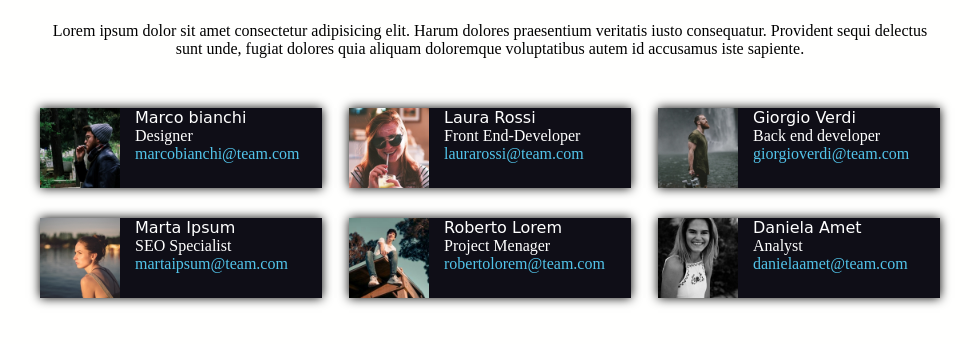
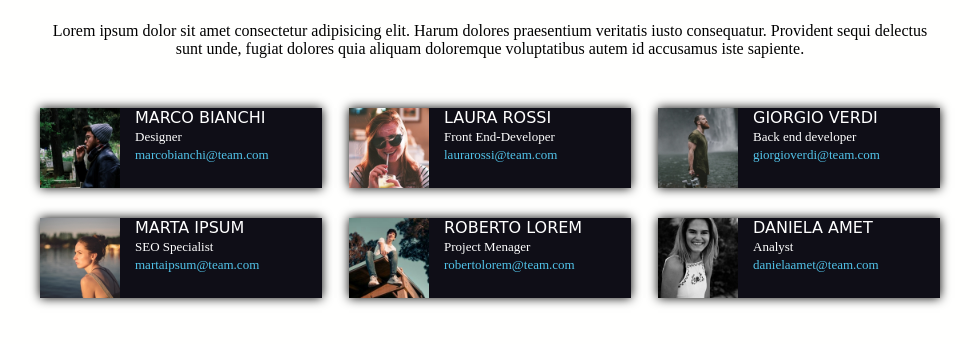
Before and after one commit to danielplebani/html-css-float-cards, a plain HTML site: page index.html in a window 1280 px wide. Shown: the part 66-410 px from the top of the page, without its empty margins (150-1129 px from the left). Drawn offline with Linux system fonts and the light colour scheme; a web font is replaced by a local one.

Commit message:
last changes

```diff
--- a/index.html
+++ b/index.html
@@ -8,7 +8,8 @@
 
     <link rel="preconnect" href="https://fonts.googleapis.com">
     <link rel="preconnect" href="https://fonts.gstatic.com" crossorigin>
-    <link href="https://fonts.googleapis.com/css2?family=Caprasimo&display=swap" rel="stylesheet">
+    <link href="https://fonts.googleapis.com/css2?family=Caprasimo&display=swap"
+    rel="stylesheet">
 </head>
 <body>
 
@@ -24,19 +25,19 @@
         <div class="row clearfix">
             <div class="col">
                 <img src="/img/male1.png" alt="Marco bianchi">
-                <span class="nome">Marco bianchi</span> <br>
+                <span class="nome">MARCO BIANCHI</span> <br>
                 <span class="job">Designer</span> <br>
                 <span class="mail">marcobianchi@team.com</span>
             </div>
             <div class="col central">
                 <img src="./img/female1.png" alt="Laura Rossi">
-                <span class="nome">Laura Rossi</span> <br>
+                <span class="nome">LAURA ROSSI</span> <br>
                 <span class="job">Front End-Developer</span> <br>
                 <span class="mail">laurarossi@team.com</span>
             </div>
             <div class="col">
                 <img src="./img/male2.png" alt="giorgio verdi">
-                <span class="nome"class="nome">Giorgio Verdi</span> <br>
+                <span class="nome"class="nome">GIORGIO VERDI</span> <br>
                 <span class="job">Back end developer</span> <br>
                 <span class="mail">giorgioverdi@team.com</span>
             </div>
@@ -45,19 +46,19 @@
         <div class="row clearfix">
             <div class="col">
                 <img src="/img/female2.png" alt="Marta ipsum">
-                <span class="nome">Marta Ipsum</span> <br>
+                <span class="nome">MARTA IPSUM</span> <br>
                 <span class="job">SEO Specialist</span> <br>
                 <span class="mail">martaipsum@team.com</span>
             </div>
             <div class="col central">
                 <img src="./img/male3.png" alt="roberto lorem">
-                <span class="nome">Roberto Lorem</span> <br>
+                <span class="nome">ROBERTO LOREM</span> <br>
                 <span class="job">Project Menager</span> <br>
                 <span class="mail">robertolorem@team.com</span>
             </div>
             <div class="col">
                 <img src="./img/female3.png" alt="daniela amet">
-                <span class="nome">Daniela Amet</span> <br>
+                <span class="nome">DANIELA AMET</span> <br>
                 <span class="job">Analyst</span> <br>
                 <span class="mail">danielaamet@team.com</span>
             </div>
--- a/style.css
+++ b/style.css
@@ -2,7 +2,6 @@
     margin: 0;
     padding: 0;
     box-sizing: border-box;
-    background-color: var(--background-white);
 }
 
 .clearfix::after{
@@ -22,6 +21,7 @@ body{
     width: 100%;
     max-width: 900px;
     margin: auto;
+    background-color: var(--background-white);
 }
 
 /*start header*/
@@ -69,12 +69,15 @@ main>p{
 
 .mail{
     color:var(--mail-lightblue);
+    font-size: small;
 }
 
 .job{
     color: white;
+    font-size: small;
 }
 
 .central{
     margin:0 3%;
 }
+/* finish main*/
```
